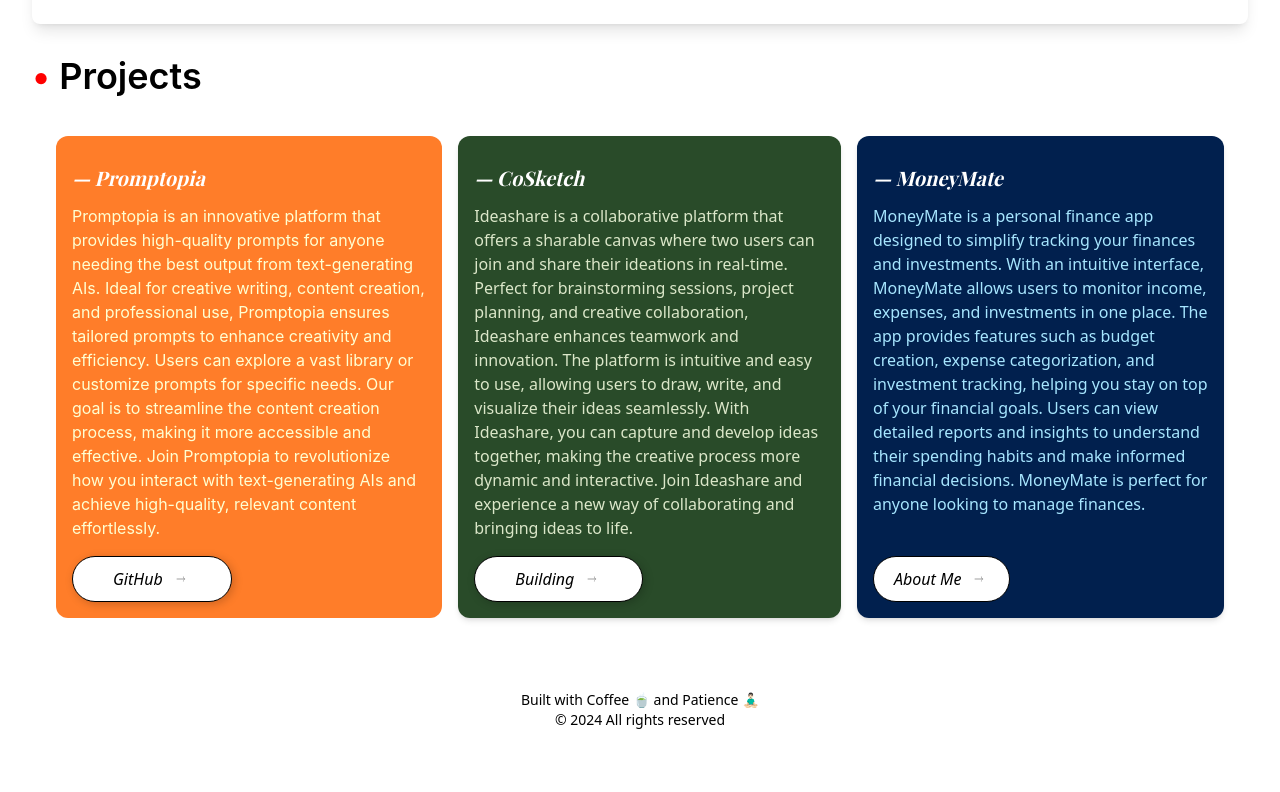
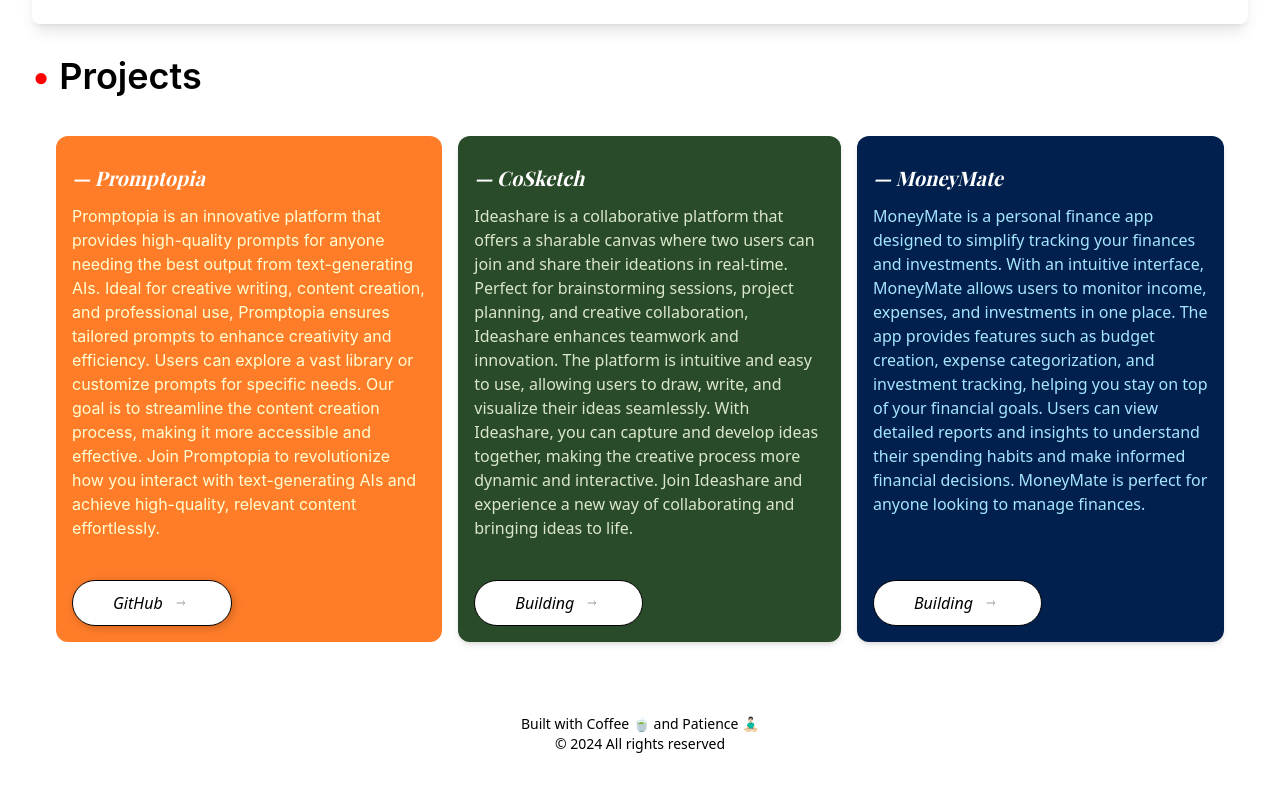
Before and after one commit to HarshForreal/portfolio, a React (Vite) app: page /about in a window 1280 px wide. Shown: the part 1208-2000 px from the top of the page. Built offline with nearby package versions, Linux system fonts and the light colour scheme; a web font is replaced by a local one.

Commit message:
resolved minor change in redirection

```diff
--- a/src/pages/AboutPage.jsx
+++ b/src/pages/AboutPage.jsx
@@ -367,12 +367,11 @@ const AboutPage = () => {
                 </p>
               </div>
               <div className="flex justify-right mt-4">
-                <button
-                  className="rounded-full"
+                <NavLink
+                  className="rounded-full lg:mt-6 mt-4 lg:mt-0"
                   style={{
                     color: "black",
                     fontStyle: "italic",
-                    boxShadow: "2px 2px 10px rgba(0, 0, 0, 0.2)",
                     border: "1px solid black",
                     padding: "10px 40px",
                     display: "flex",
@@ -380,15 +379,16 @@ const AboutPage = () => {
                     gap: "8px",
                     backgroundColor: "white",
                   }}
+                  to={"/ProjectRedirectPage"}
                 >
-                  Building
+                  <span style={{ color: "black" }}>Building</span>
                   <img
                     src={ArrowSvg}
                     alt="Arrow"
                     style={{ width: "20px", height: "20px" }}
                     className="lg:inline-block md:inline-block"
                   />
-                </button>
+                </NavLink>{" "}
               </div>
             </div>
             <div
@@ -440,7 +440,7 @@ const AboutPage = () => {
                     color: "black",
                     fontStyle: "italic",
                     border: "1px solid black",
-                    padding: "10px 20px",
+                    padding: "10px 40px",
                     display: "flex",
                     alignItems: "center",
                     gap: "8px",
@@ -448,7 +448,7 @@ const AboutPage = () => {
                   }}
                   to={"/ProjectRedirectPage"}
                 >
-                  <span style={{ color: "black" }}>About Me</span>
+                  <span style={{ color: "black" }}>Building</span>
                   <img
                     src={ArrowSvg}
                     alt="Arrow"
```
